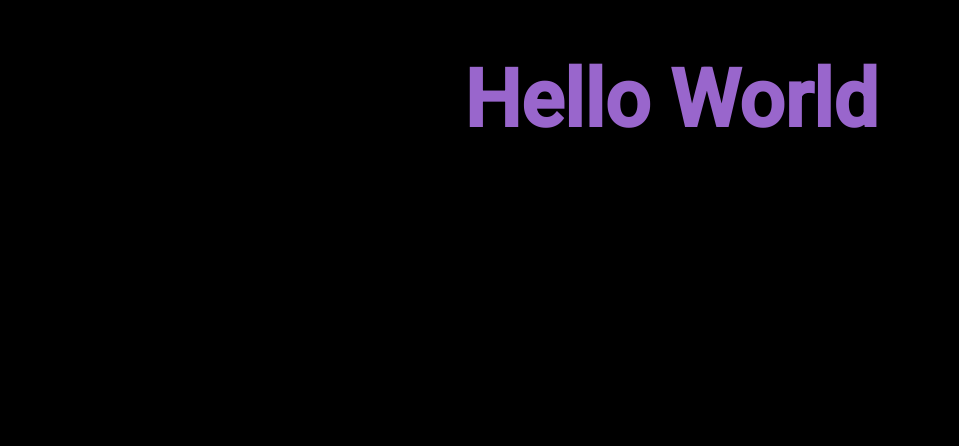
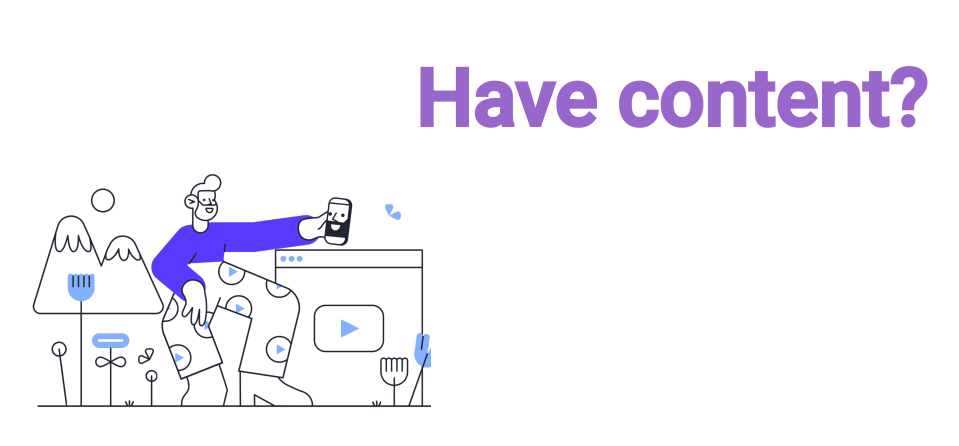
Before and after one commit to ErrNotFound-org/dosis, a Next.js app: page /doctor/blog in a window 1280 px wide. Shown: the top 446 px of the page, without its empty margins (9-968 px from the left). Built offline with nearby package versions, Linux system fonts and the light colour scheme.

Commit message:
fix bugs

```diff
--- a/pages/doctor/blog.js
+++ b/pages/doctor/blog.js
@@ -1,12 +1,19 @@
-export default function Home() {
+import Image from "next/image";
+
+export default function BlogIntroduction() {
   return (
-    <div className="h-screen p-[40px] bg-black">
-      <div className="w-screen h-1/6 flex justify-center items-center">
+    <div className="h-screen p-[40px] w-screen">
+      <div className="w-screen h-1/6 flex justify-center items-center w-full">
         <h1 className="font-roboto font-bold text-[80px] text-[#9966CC]">
-          Hello World
+          Have content?
         </h1>
       </div>
-      <div className="h-5/6"></div>
+      <div className="h-5/6 w-full grid grid-cols-2">
+        <div>
+          <Image src="/blogInfographics.png" width={400} height={265} />{" "}
+        </div>
+        <div></div>
+      </div>
     </div>
   );
 }
--- a/pages/user/settings.js
+++ b/pages/user/settings.js
@@ -1,6 +1,6 @@
 import Link from "next/link";
 import Image from "next/image";
-import defaultProfilePic from "../../public/defaultProfilePic.png";
+
 import Cookies from "js-cookie";
 import { useState } from "react";
 import axios from "axios";
@@ -38,7 +38,7 @@ export default function Home() {
         </div>
 
         <div className="w-screen flex flex-col items-center h-5/6">
-          <Image src={defaultProfilePic} alt="" />
+          <Image src="/defaultProfilePic" alt="" />
           <h1 className="mt-[10px] font-bold font-raleway text-[24px] text-[#432C81]">
             User&apos;s Full Name
           </h1>
```
Also changed, not shown: public/arrow.png (added), public/blogInfographics.png (added).
